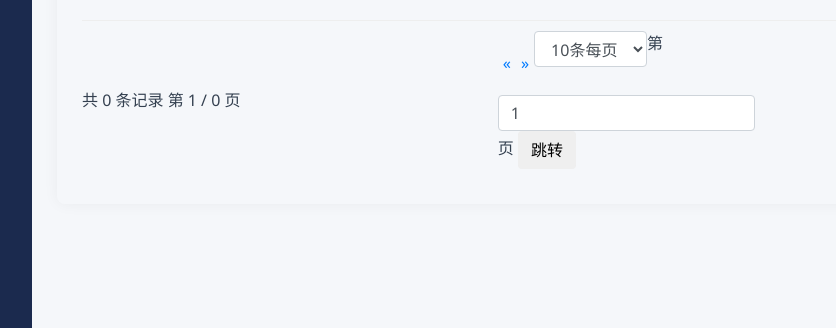
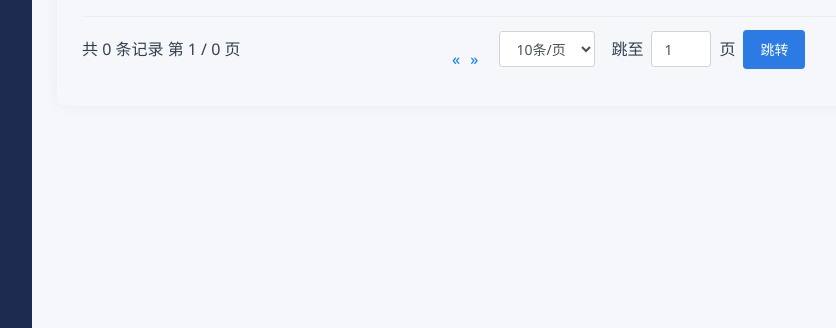
Before and after one commit to Lllsir0202/software-engineering-project, a Flask app: page /datacenter/ in a window 1280 px wide. Shown: the part 457-785 px from the top of the page, without its empty margins (218-1054 px from the left). Run offline with Flask 3, Linux system fonts and the light colour scheme; data that the repository does not hold is empty; some libraries are stand-ins or nearby versions.

Commit message:
feat:optimize layout

```diff
--- a/templates/datacenter.html
+++ b/templates/datacenter.html
@@ -503,7 +503,7 @@
                     </table>
 
                     <!-- 分页 -->
-                    <div class="page clearfix">
+                    <!-- <div class="page clearfix">
                         <div class="pull-left" id="pagination-info">共 0 条记录 第 1 / 1 页</div>
                         <div class="pull-right">
                             <nav aria-label="..." class="pull-left">
@@ -520,7 +520,41 @@
                             <input type="text" id="goto-page-input" class="form-control" value="1">页
                             <button id="goto-page-btn" class="btn btn-default">跳转</button>
                         </div>
+                    </div> -->
+
+                    <!-- 分页 -->
+                    <div class="page clearfix mt-3"
+                        style="display: flex; justify-content: space-between; align-items: center;">
+                        <div class="pull-left" id="pagination-info">共 0 条记录 第 1 / 1 页</div>
+
+                        <div class="pagination-wrapper" style="display: flex; align-items: center;">
+                            <!-- 分页条 -->
+                            <nav aria-label="分页导航">
+                                <ul class="pagination mb-0" id="pagination-bar">
+                                    <!-- JS 插入分页按钮 -->
+                                </ul>
+                            </nav>
+
+                            <!-- 每页条数选择 -->
+                            <select class="form-control form-control-sm ml-3" id="per-page-selector"
+                                style="width: auto;">
+                                <option value="10">10条/页</option>
+                                <option value="20">20条/页</option>
+                                <option value="50">50条/页</option>
+                            </select>
+
+                            <!-- 跳页 -->
+                            <div class="ml-3 d-flex align-items-center">
+                                跳至
+                                <input type="number" id="goto-page-input" class="form-control form-control-sm mx-2"
+                                    style="width: 60px;" min="1">
+                                页
+                                <button class="btn btn-sm btn-primary ml-2" id="goto-page-btn">跳转</button>
+                            </div>
+                        </div>
                     </div>
+
+
                 </div>
             </div>
         </div>
@@ -767,6 +801,14 @@
                             if (data.current_page < data.pages) loadWaterquality(data.current_page + 1, perPage);
                         });
                         paginationContainer.appendChild(nextLi);
+                        if(current_perpage == 10) {
+                            document.getElementById('per-page-selector').value = 10;
+                        } else if(current_perpage == 20) {
+                            document.getElementById('per-page-selector').value = 20;
+                        } else if(current_perpage == 50) {
+                            document.getElementById('per-page-selector').value = 50;
+                        }
+                        document.getElementById('goto-page-input').value = 1; // 更新跳转页输入框
                     })
                     .catch(error => console.error('Error:', error));
             }
@@ -780,6 +822,7 @@
                 const page = parseInt(document.getElementById('goto-page-input').value);
                 console.log('跳转到第', page, '页');
                 loadWaterquality(page, current_perpage); // 加载指定页
+                document.getElementById('goto-page-input').value = 1; // 更新输入框
             });
         });
     </script>
```
